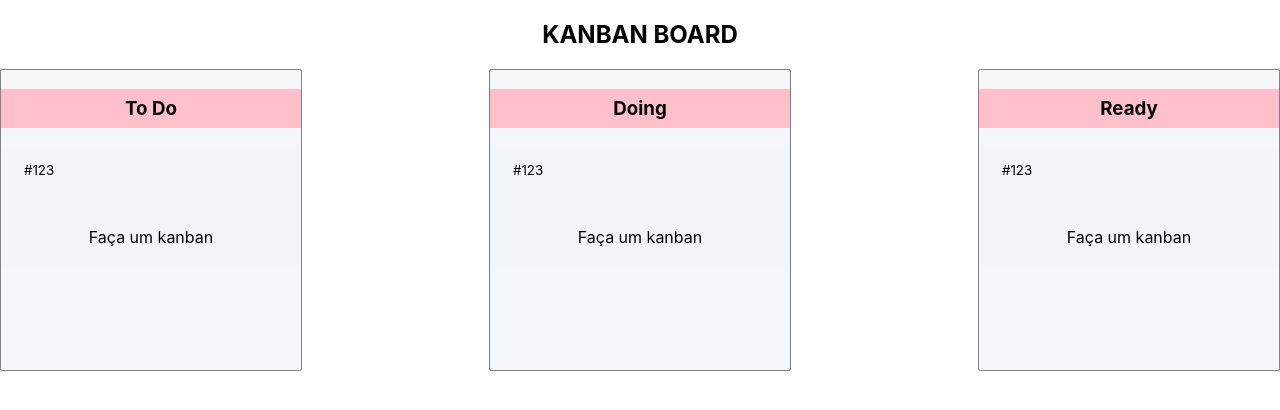
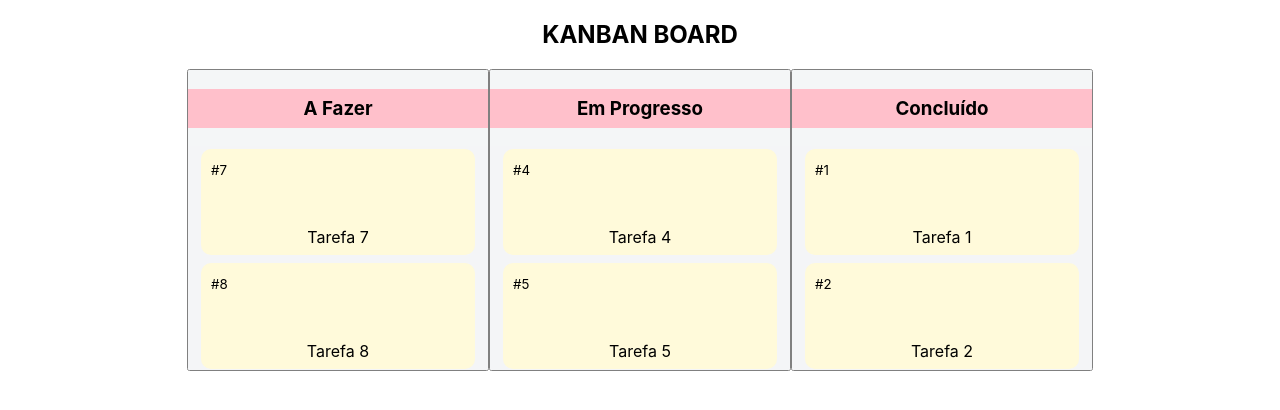
Before and after one commit to laraberns/kanban-react, a React (Create React App) app: page / in a window 1280 px wide. Shown: the top 410 px of the page. Built offline with nearby package versions, Linux system fonts and the light colour scheme; the HTML template or start-up script is replaced by a standard one.

Commit message:
🚧  construction: Criação da funcionalidade de mover os Cards entre colunas

```diff
--- a/src/components/Column.jsx
+++ b/src/components/Column.jsx
@@ -1,6 +1,13 @@
-import { Droppable } from 'react-beautiful-dnd'
-import styled from 'styled-components'
-import Task from './Task'
+import { Droppable } from 'react-beautiful-dnd';
+import styled from 'styled-components';
+import Task from './Task';
+
+const DroppableContainer = styled.div`
+    padding: 3px;
+    background-color: ${(props) => (props.isDraggingOver ? '#e0e0e0' : '#f4f5f7')};
+    flex-grow: 1;
+    min-height: 100px;
+`;
 
 const Container = styled.div`
     background-color: #f4f6f7;
@@ -8,46 +15,36 @@ const Container = styled.div`
     width: 300px;
     height: 300px;
     overflow-y: scroll;
-    -ms-overflow-style:none;
-    scrollbar-width:none;
+    -ms-overflow-style: none;
+    scrollbar-width: none;
     border: 1px solid grey;
-`
+`;
 
 const Title = styled.h3`
     padding: 8px;
     background-color: pink;
     text-align: center;
     position: sticky;
-`
-const TaskList = styled.div`
-    padding: 3px;
-    background-color: #f4f5f7;
-    flex-grow: 1;
-    min-height: 100px;
-`
+`;
 
 export default function Column({ title, tasks, id }) {
     return (
         <Container>
-            <Title>
-                {title}
-            </Title>
+            <Title>{title}</Title>
             <Droppable droppableId={id}>
-                {/*Provided e Snapshot são utilizados para alterar o estado das tasks*/}
                 {(provided, snapshot) => (
-                    <TaskList
+                    <DroppableContainer
                         ref={provided.innerRef}
                         {...provided.droppableProps}
-                        isDraggingOver={snapshot.isDraggingOver}
+                        $isDraggingOver={snapshot.isDraggingOver}
                     >
-                        {/* Coloque aqui suas tasks! */}
+                        {tasks.map((task, index) => (
+                            <Task key={index} index={index} task={task} />
+                        ))}
                         {provided.placeholder}
-
-                        <Task task={{ id: 123, title: "Faça um kanban" }} index='1' />
-
-                    </TaskList>
+                    </DroppableContainer>
                 )}
             </Droppable>
         </Container>
-    )
+    );
 }
--- a/src/components/KanbanBoard.jsx
+++ b/src/components/KanbanBoard.jsx
@@ -1,28 +1,99 @@
-import { useState } from 'react'
-import { DragDropContext } from 'react-beautiful-dnd'
-import Column from './Column'
+import { useEffect, useState } from 'react';
+import { DragDropContext } from 'react-beautiful-dnd';
+import Column from './Column';
 
 export default function KanbanBoard() {
+    const [completed, setCompleted] = useState([]);
+    const [doing, setDoing] = useState([]);
+    const [incomplete, setIncomplete] = useState([]);
 
-    const [completed, setCompleted] = useState([])
-    const [doing, setDoing] = useState([])
-    const [incomplete, setIncomplete] = useState([])
+    // Mock dados
+    const mockTasks = [
+        { id: 1, title: 'Tarefa 1', completed: true },
+        { id: 2, title: 'Tarefa 2', completed: true },
+        { id: 3, title: 'Tarefa 3', completed: true },
+        { id: 4, title: 'Tarefa 4', completed: false, doing: true },
+        { id: 5, title: 'Tarefa 5', completed: false, doing: true },
+        { id: 6, title: 'Tarefa 6', completed: false, doing: true },
+        { id: 7, title: 'Tarefa 7', completed: false },
+        { id: 8, title: 'Tarefa 8', completed: false },
+        { id: 9, title: 'Tarefa 9', completed: false },
+    ];
+
+    useEffect(() => {
+        // Inicializa os estados com as tarefas simulando o carregamento de uma API
+        setCompleted(mockTasks.filter((task) => task.completed && !task.doing));
+        setDoing(mockTasks.filter((task) => task.doing));
+        setIncomplete(mockTasks.filter((task) => !task.completed && !task.doing));
+    }, []);
+
+    // Funções para achar itens no array e remover do array
+    function findItemById(id, array) {
+        return array.find((item) => item.id == id);
+    }
+
+    function removeItemById(id, array) {
+        return array.filter((item) => item.id != id);
+    }
+
+    // Função chamada ao finalizar o arrastar e soltar
+    const handleDragEnd = (result) => {
+        const { destination, source, draggableId } = result;
+
+        if (!destination) return; // Se o destino for inválido, não faz nada
+
+        if (source.droppableId === destination.droppableId) return; // Se a origem e o destino forem iguais, não faz nada
+
+        // Remove da coluna de origem
+        switch (source.droppableId) {
+            case '1':
+                setIncomplete((prev) => removeItemById(draggableId, prev));
+                break;
+            case '2':
+                setDoing((prev) => removeItemById(draggableId, prev));
+                break;
+            case '3':
+                setCompleted((prev) => removeItemById(draggableId, prev));
+                break;
+            default:
+                break;
+        }
+
+        // Obtém a tarefa
+        const task = findItemById(draggableId, [...incomplete, ...completed, ...doing]);
+
+        // Adiciona à coluna de destino
+        switch (destination.droppableId) {
+            case '3':
+                setCompleted((prev) => [...prev, { ...task, completed: true }]);
+                break;
+            case '2':
+                setDoing((prev) => [...prev, { ...task, completed: false }]);
+                break;
+            case '1':
+                setIncomplete((prev) => [...prev, { ...task, completed: false }]);
+                break;
+            default:
+                break;
+        }
+    };
 
     return (
-        <DragDropContext>
+        <DragDropContext onDragEnd={handleDragEnd}>
             <h2 style={{ textAlign: 'center' }}>KANBAN BOARD</h2>
 
             <div
                 style={{
                     display: 'flex',
-                    justifyContent: 'space-between',
+                    justifyContent: 'center',
                     alignItems: 'center',
-                    flexDirection: 'row'
-                }}>
-                <Column title={"To Do"} tasks={incomplete} id={'1'} />
-                <Column title={"Doing"} tasks={doing} id={'2'} />
-                <Column title={"Ready"} tasks={completed} id={'3'} />
+                    flexDirection: 'row',
+                }}
+            >
+                <Column title={"A Fazer"} tasks={incomplete} id={'1'} />
+                <Column title={"Em Progresso"} tasks={doing} id={'2'} />
+                <Column title={"Concluído"} tasks={completed} id={'3'} />
             </div>
         </DragDropContext>
-    )
+    );
 }
--- a/src/components/Task.jsx
+++ b/src/components/Task.jsx
@@ -1,5 +1,5 @@
-import { Draggable } from 'react-beautiful-dnd'
-import styled from 'styled-components'
+import { Draggable } from 'react-beautiful-dnd';
+import styled from 'styled-components';
 
 const Container = styled.div`
     border-radius: 10px;
@@ -14,69 +14,47 @@ const Container = styled.div`
     display: flex;
     justify-content: space-between;
     flex-direction: column;
-`
+`;
 
-const TextContent = styled.div`
-`
+const TextContent = styled.div``;
 
-// Controlar a cor do card ao mudar o estado
 function bgcolorchange(props) {
     return props.isDragging
-        ? "lightgreen"
+        ? '#b6f5b4'
         : props.isDraggable
-            ? props.isBacklog
-                ? "F2D7D5"
-                : "DCDCDC"
-            : props.isBacklog
-                ? "F2D7D5"
-                : "fffada";
+        ? props.isBacklog
+            ? '#F2D7D5'
+            : '#DCDCDC'
+        : props.isBacklog
+        ? '#F2D7D5'
+        : '#fffada';
 }
 
+
 export default function Task({ task, index }) {
-
-    return (
-        <Container>
-
-            <div style={{ display: "flex", justifyContent: 'start', padding: 2 }}>
-                <span>
-                    <small>
-                        #{task.id}
-                        {""}
-                    </small>
-                </span>
-            </div>
-
-            <div style={{ display: 'flex', justifyContent: 'center', padding: '2' }}>
-                <TextContent>{task.title}</TextContent>
-            </div>
-        </Container>
-    )
-
     return (
         <Draggable draggableId={`${task.id}`} key={task.id} index={index}>
-            {/*Provided e Snapshot são utilizados para alterar o estado das tasks*/}
-            {(provided, snapshot) => {
+            {(provided, snapshot) => (
                 <Container
                     {...provided.draggableProps}
                     {...provided.dragHandleProps}
                     ref={provided.innerRef}
-                    isDragging={snapshot.isDragging}>
-
-                    <div style={{ display: "flex", justifyContent: 'start', padding: 2 }}>
+                    isDragging={snapshot.isDragging}
+                >
+                    <div style={{ display: 'flex', justifyContent: 'start', padding: 2 }}>
                         <span>
                             <small>
                                 #{task.id}
-                                {""}
+                                {''}
                             </small>
                         </span>
                     </div>
-
                     <div style={{ display: 'flex', justifyContent: 'center', padding: '2' }}>
                         <TextContent>{task.title}</TextContent>
                     </div>
                     {provided.placeholder}
                 </Container>
-            }}
+            )}
         </Draggable>
-    )
+    );
 }
```
Also changed, not shown: 1 other file (tests, documents, lock files or other folders).
